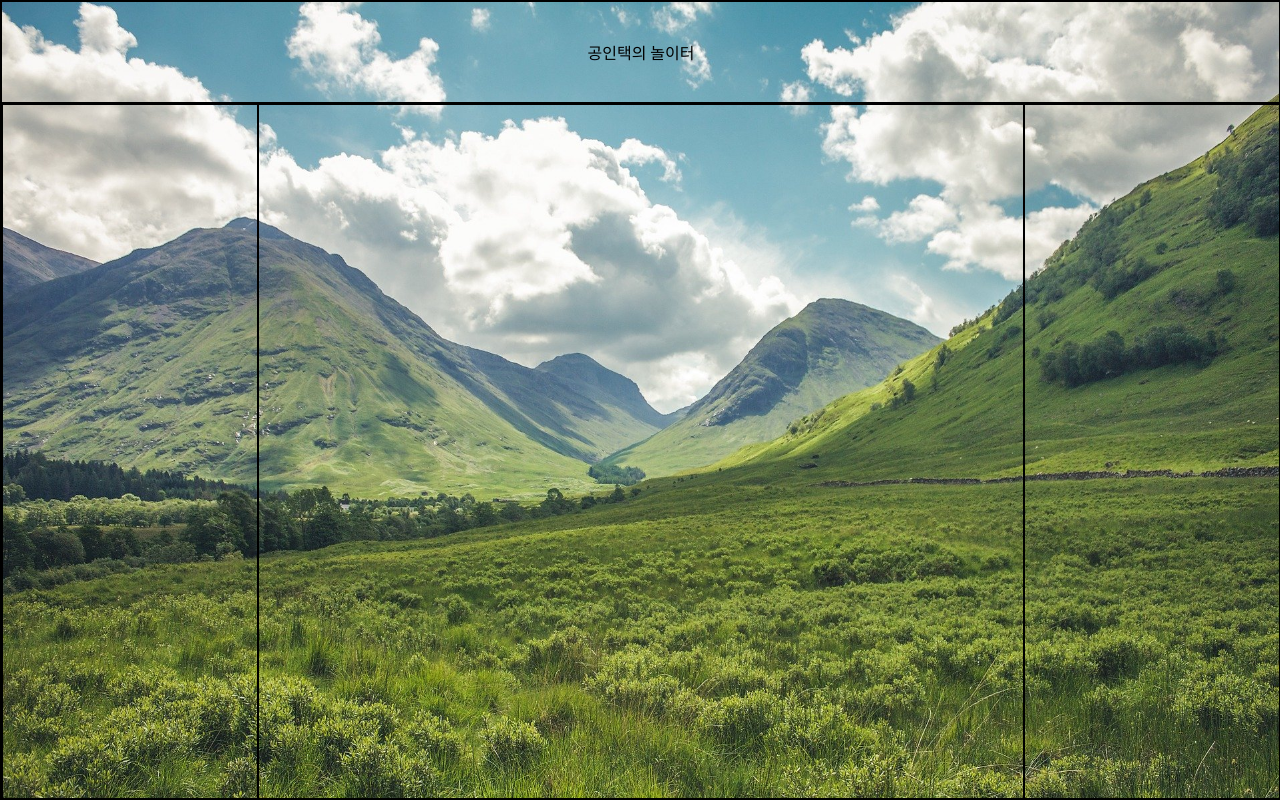
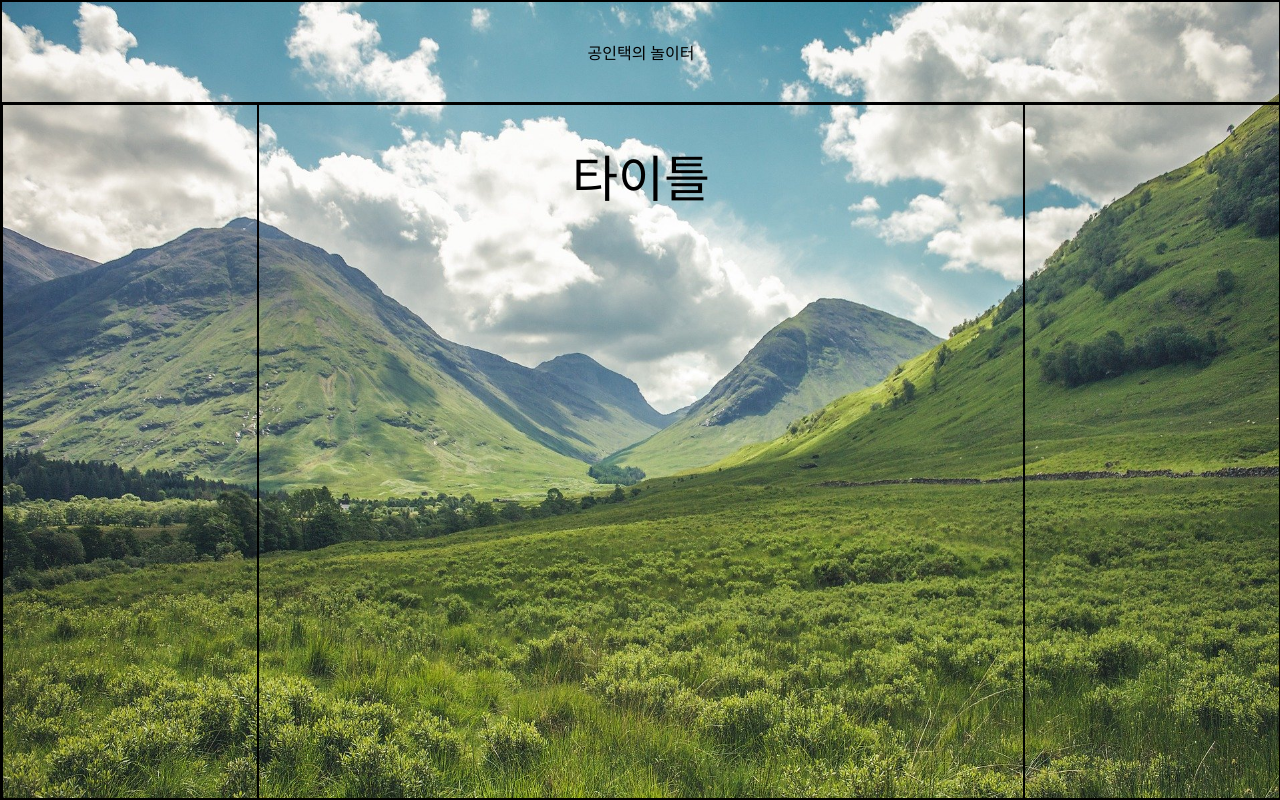
Before and after one commit to karuiner/karuiner.github.io, a React (Create React App) app in the folder home/: page / in a window 1280 px wide. Built offline with nearby package versions, Linux system fonts and the light colour scheme.

Commit message:
[게시판 영역 초안]

```diff
--- a/home/src/App.tsx
+++ b/home/src/App.tsx
@@ -1,6 +1,7 @@
 import React from "react";
 import styled from "styled-components";
 import img from "./img/mountains.jpg";
+import Main from "./main/index";
 
 const Frame = styled.div`
   height: 100vh;
@@ -36,7 +37,7 @@ const Navi = styled.div`
   border: solid 1px black;
 `;
 
-const Main = styled.div`
+const MainF = styled.div`
   height: 100%;
   flex: 6 0 0;
   border: solid 1px black;
@@ -70,7 +71,9 @@ function App() {
       </Header>
       <Body>
         <Navi></Navi>
-        <Main></Main>
+        <MainF>
+          <Main></Main>
+        </MainF>
         <Side></Side>
       </Body>
     </Frame>
--- /dev/null
+++ b/home/src/main/index.tsx
@@ -0,0 +1,45 @@
+import styled from "styled-components";
+
+const Frame = styled.div`
+  height: 100%;
+  width: 100%;
+  padding: 20px;
+  display: flex;
+  flex-direction: column;
+  box-sizing: border-box;
+`;
+const Title = styled.div`
+  height: 100px;
+  width: 100%;
+  display: flex;
+  justify-content: center;
+  align-items: center;
+`;
+const Tbox = styled.div`
+  display: flex;
+  font-size: 50px;
+`;
+
+const BoardFrame = styled.div`
+  flex: 1 0 0;
+  width: 100%;
+`;
+
+const NumberBox = styled.div`
+  height: 50px;
+  width: 100%;
+`;
+
+const Main = function () {
+  return (
+    <Frame>
+      <Title>
+        <Tbox>타이틀</Tbox>
+      </Title>
+      <BoardFrame></BoardFrame>
+      <NumberBox></NumberBox>
+    </Frame>
+  );
+};
+
+export default Main;
```
